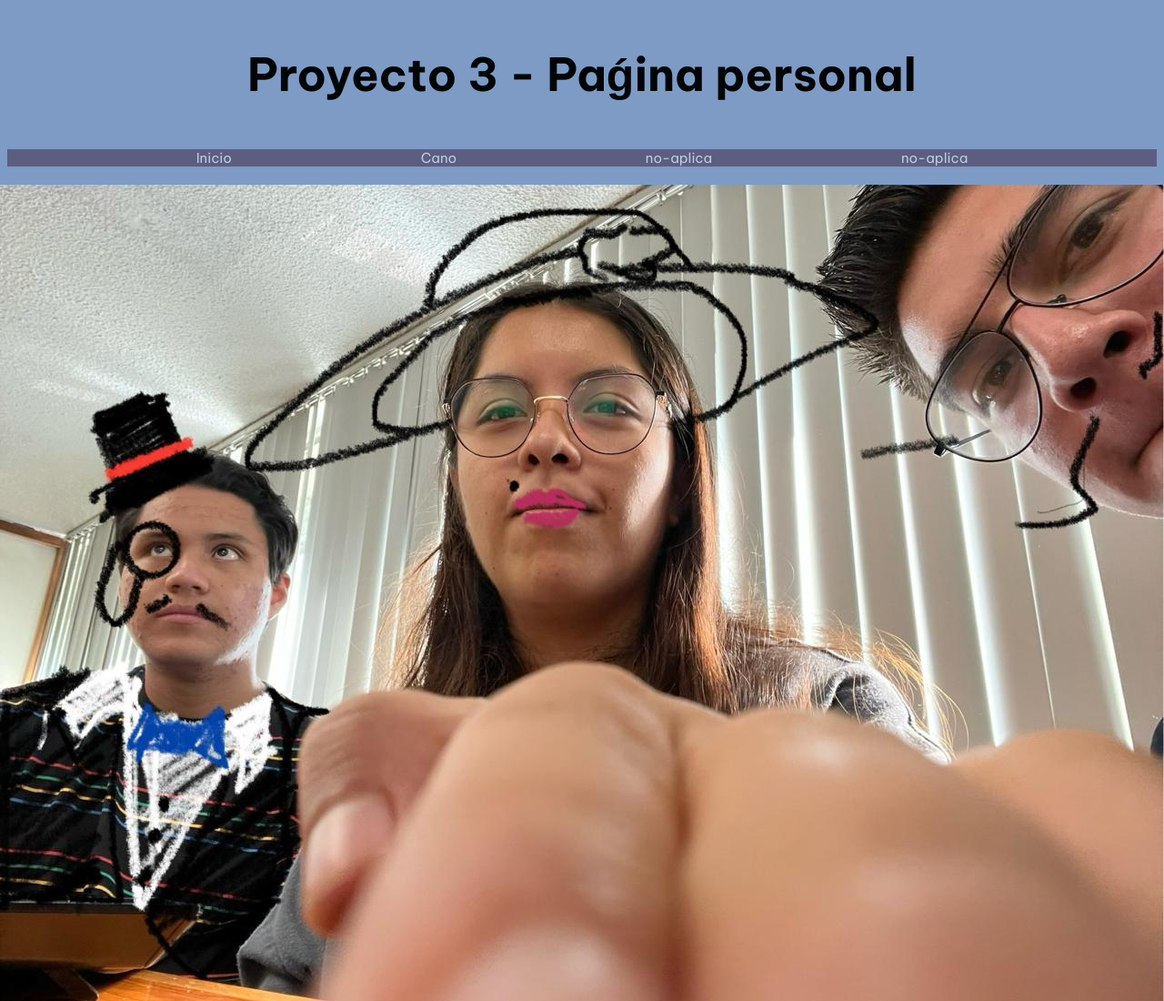
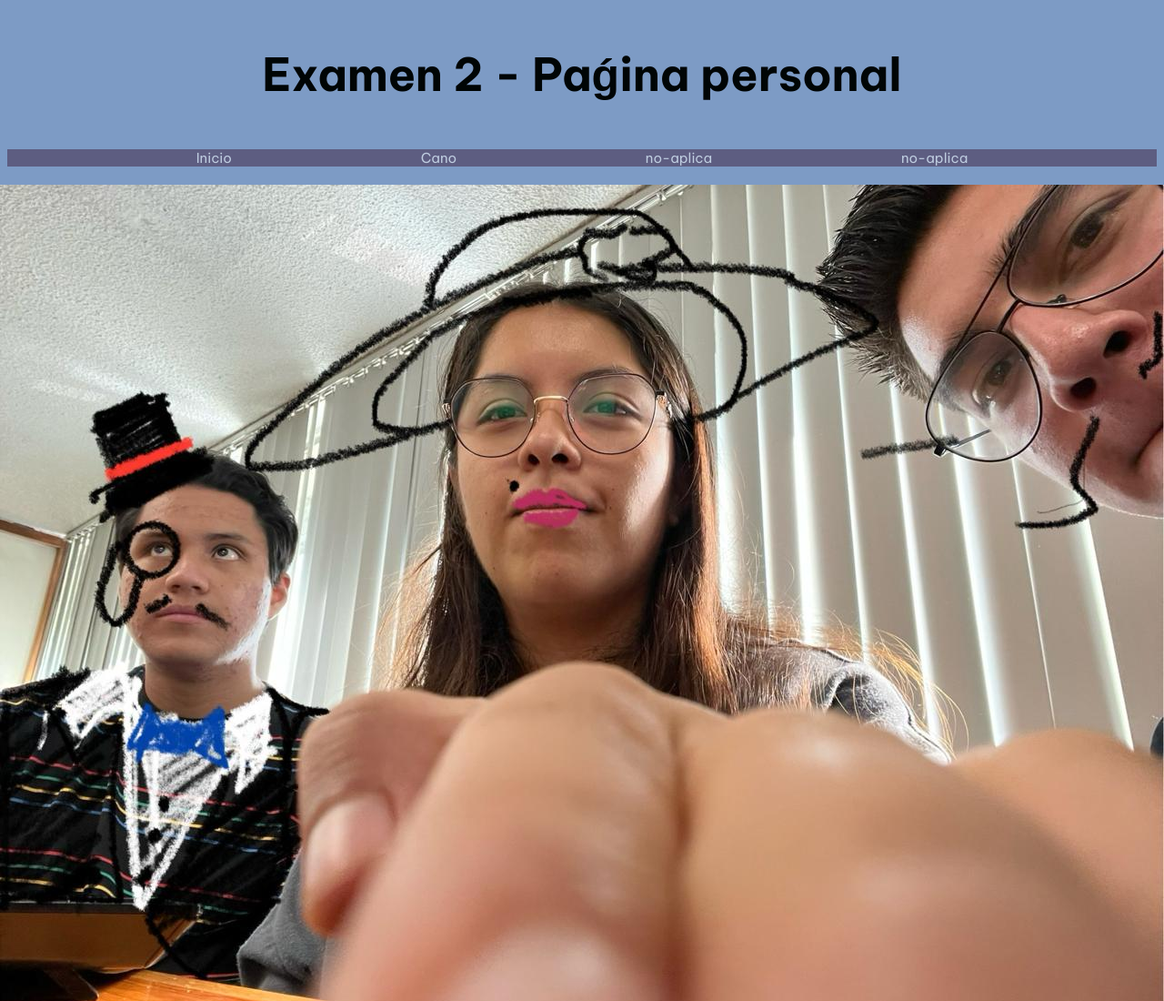
Before and after one commit to ivancanoo19/Proyecto3_SO, a plain HTML site: page index.html in a window 1280 px wide. Shown: the top 1100 px of the page at 91% size. Drawn offline with Linux system fonts and the light colour scheme.

Commit message:
[ADD] meta Examen 2

```diff
--- a/index.html
+++ b/index.html
@@ -8,12 +8,12 @@
     <link href="https://fonts.googleapis.com/css2?family=Be+Vietnam+Pro:ital,wght@0,100;0,200;0,300;0,400;0,500;0,600;0,700;0,800;0,900;1,100;1,200;1,300;1,400;1,500;1,600;1,700;1,800;1,900&display=swap" rel="stylesheet">
 
     <link rel="stylesheet" href="styles.css"/>
-    <title>Proyecto 2</title>
+    <title>Examen 2</title>
 </head>
 <body>
 
   <section class="header">
-    <h1>Proyecto 3 - Paǵina personal</h1>
+    <h1>Examen 2 - Paǵina personal</h1>
   </section>
 
   <nav class="navegacion">
```
Also changed, not shown: cano.html (+1 -1 lines).
